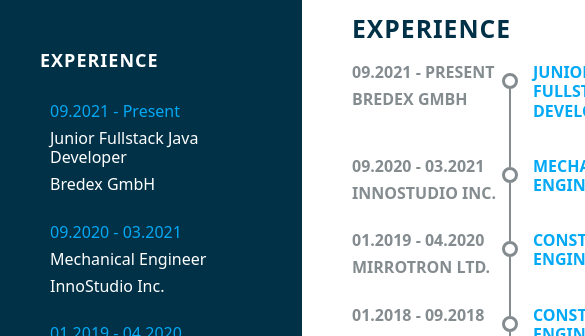
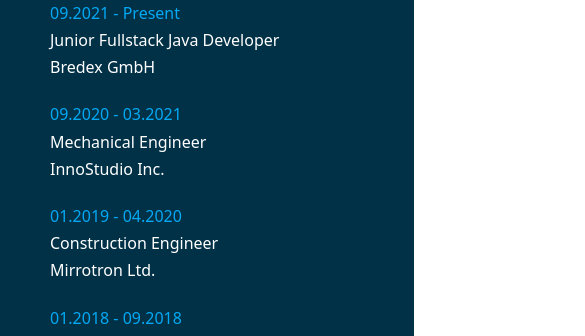
Before and after one commit to mjoe92/portfolio, a React (Create React App) app in the folder client/: page /test in a window 390 px wide. Shown: the part 714-1050 px from the top of the page, 585 px wide, since content can reach past the window. Built offline with nearby package versions, Linux system fonts and the light colour scheme.

Commit message:
Update schrink style

```diff
--- a/client/src/component/biography/style/container.css
+++ b/client/src/component/biography/style/container.css
@@ -302,9 +302,9 @@
   -webkit-box-pack: center;
       -ms-flex-pack: center;
           justify-content: center;
-  -webkit-box-align: center;
-      -ms-flex-align: center;
-          align-items: center;
+  -webkit-box-align: baseline;
+      -ms-flex-align: baseline;
+          align-items: baseline;
 }
 
 .container .content .l-skills .card h4 {
@@ -361,9 +361,32 @@
 
 .container .content .interest .xp-s .xp .svg-extended-icon .svg-icon {
   position: relative;
-  width: 100%;
-  width: 3rem;
+  min-width: 4rem;
   font-size: 2rem;
   color: #03a9f4;
 }
+
+/* date-company on top of card, hard skills title too, interest icons shrink */
+@media (max-width: 700px) {
+  .container {
+    margin: 10px;
+    -ms-grid-columns: (1fr)[1];
+        grid-template-columns: repeat(1, 1fr);
+  }
+}
+
+@media (max-width: 550px) {
+  .about .card {
+    -webkit-box-orient: vertical;
+    -webkit-box-direction: normal;
+        -ms-flex-direction: column;
+            flex-direction: column;
+  }
+  .about .card .date-company {
+    margin-bottom: 50px;
+  }
+  .about .timeline {
+    display: none;
+  }
+}
 /*# sourceMappingURL=container.css.map */
--- a/client/src/component/biography/style/container.sass
+++ b/client/src/component/biography/style/container.sass
@@ -260,7 +260,7 @@
 				display: grid
 				grid-template-columns: $content-left-min-width 1fr
 				justify-content: center
-				align-items: center
+				align-items: baseline
 
 				h4
 					text-transform: uppercase
@@ -304,7 +304,28 @@
 
 						.svg-icon
 							position: relative
-							width: 100%
-							width: 3rem
+							min-width: 4rem
 							font-size: 2rem
 							color: $navigation-icon-color
+
+/* date-company on top of card, hard skills title too, interest icons shrink */
+@media (max-width: 700px)
+	.container
+		margin: 10px
+		grid-template-columns: repeat(1, 1fr)
+
+@media ( max-width: 550px )
+	.about
+		.card
+			flex-direction: column
+
+			.date-company
+				margin-bottom: 50px
+
+		.timeline
+			display: none
+
+	.container
+		.content
+			.l-skills
+				.card
```
Also changed, not shown: 1 other file (tests, documents, lock files or other folders).
